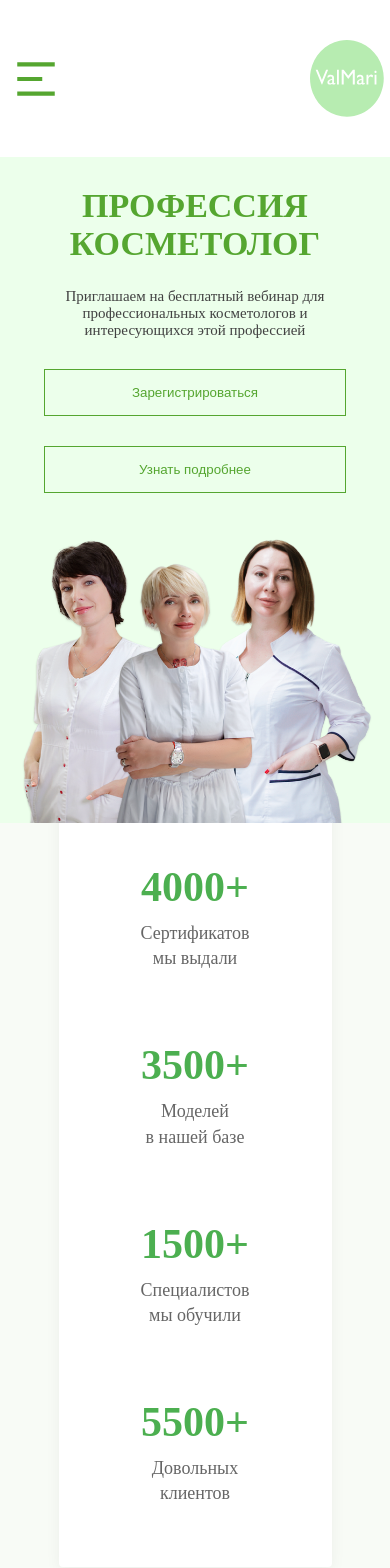
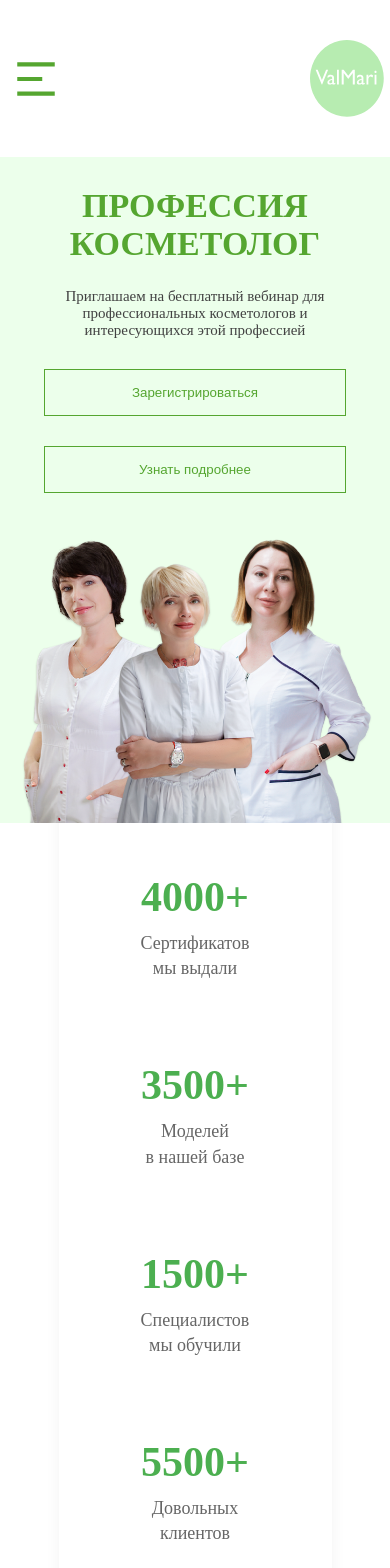
Before and after one commit to elbek1307/russian-figma, a React (Vite) app: page / in a window 390 px wide. Shown: the top 1568 px of the page. Built offline with nearby package versions, Linux system fonts and the light colour scheme.

Commit message:
ser bitdi

```diff
--- a/src/components/Hero/Hero.css
+++ b/src/components/Hero/Hero.css
@@ -20,6 +20,7 @@
      position: absolute;
       bottom: 0;
       right: 0;
+    overflow: hidden;
 }
 
 .hero_content{
--- a/src/components/ser/ser.css
+++ b/src/components/ser/ser.css
@@ -1,11 +1,11 @@
 .ser {
     padding: 50px 0;
-    background-color: #f8fbf6;
+
 }
 
 .ser .container{
     width: 80%;
-    z-index: 3;
+
 }
 
 .ser_list {
@@ -18,38 +18,38 @@
     background-color: #ffffff;
     border-radius: 4px;
     box-shadow: 0px 4px 15px rgba(0, 0, 0, 0.05);
-    z-index: 3;
+
 }
 
-/* Ser.css faylidagi eski .ser_item ni shu bilan almashtiring va tagidan hoverni qo'shing */
+
 
 .ser_item {
     text-align: center;
     flex: 1;
     padding: 20px 10px;
     border-radius: 8px;
-    /* Silliq o'tish effekti (animatsiya) uchun transition shart */
-    transition: transform 0.3s ease, box-shadow 0.3s ease, background-color 0.3s ease;
+
+    transition:all 0.3s;
 }
 
-/* Sichqoncha ustiga kelganda (Hover holati) */
+
 .ser_item:hover {
-    transform: translateY(-8px); /* Elementni 8px tepaga ko'taradi */
-    background-color: #ffffff;    /* Ichki foni oq bo'ladi */
-    box-shadow: 0px 8px 25px rgba(76, 175, 80, 0.15); /* Yashilroq va mayin soya beradi */
-    cursor: pointer; /* Sichqoncha ko'rsatkichini qo'lchaga aylantiradi */
+    transform: translateY(-8px);
+    background-color: #ffffff;
+    box-shadow: 0px 8px 25px rgba(76, 175, 80, 0.15);
+    cursor: pointer;
 }
 
-/* Hover bo'lganda raqamning rangi ham biroz o'zgarishi uchun */
+
 .ser_item:hover .ser_item_num {
-    color: #2E7D32; /* To'qroq yashil rang */
+    color: #2E7D32;
 }
 
 .ser_item_num {
     font-size: 42px;
     font-weight: 700;
-    color: #4CAF50; /* Rasmdagi yashil rang */
-    margin: 0 0 10px 0;
+    color: #4CAF50;
+    margin: 10px 0;
 }
 
 .ser_item_text {
@@ -57,16 +57,20 @@
     color: #666666;
     margin: 0;
     line-height: 1.4;
-    white-space: pre-line; /* JSON dagi \n belgisini o'qib, yangi qatorga tushirib beradi */
+    white-space: pre-line;
 }
 
-/* Mobil qurilmalar uchun moslashuvchanlik */
+
 @media (max-width: 768px) {
     .ser_list {
         flex-direction: column;
         gap: 30px;
     }
 
+    .ser_item{
+        width: 80%;
+    }
+
     .ser .container{
         width: 70%;
     }
```
